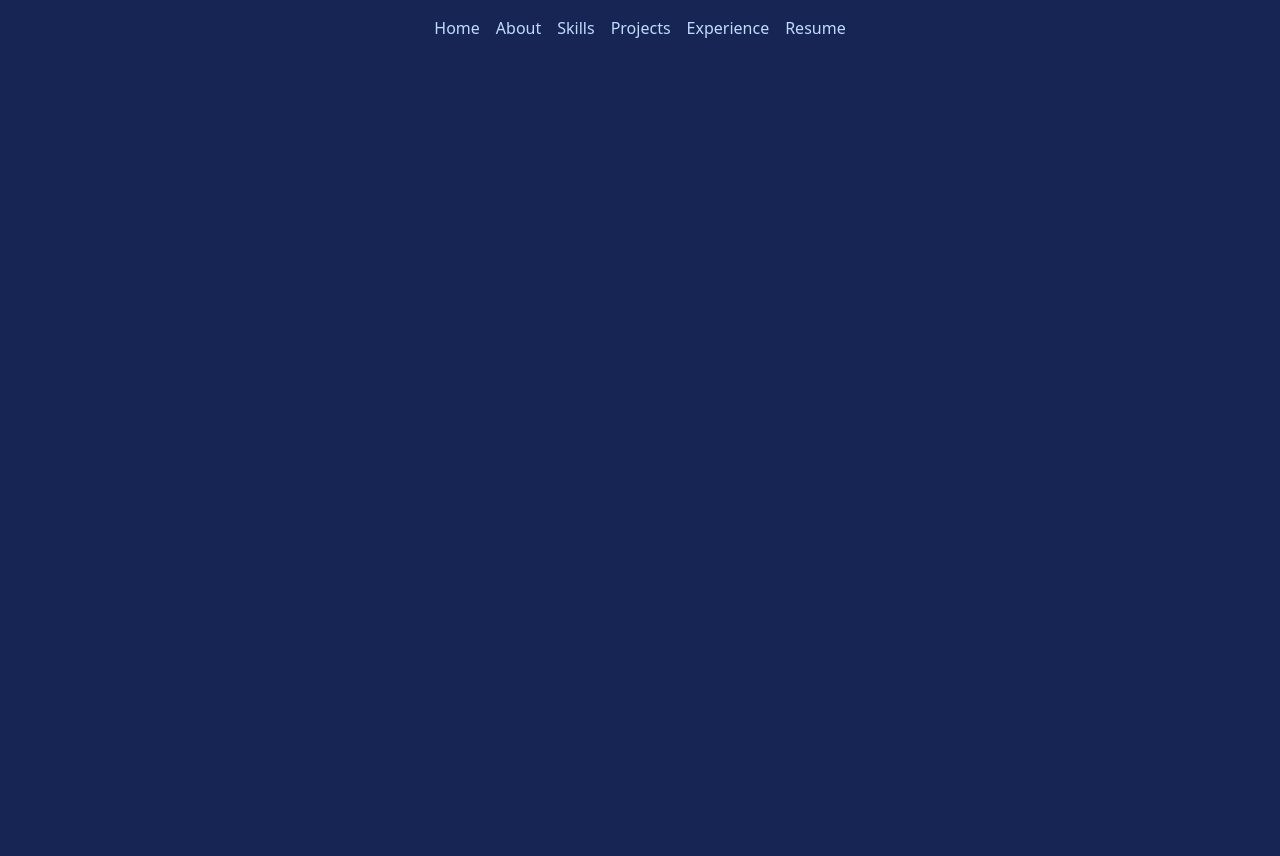
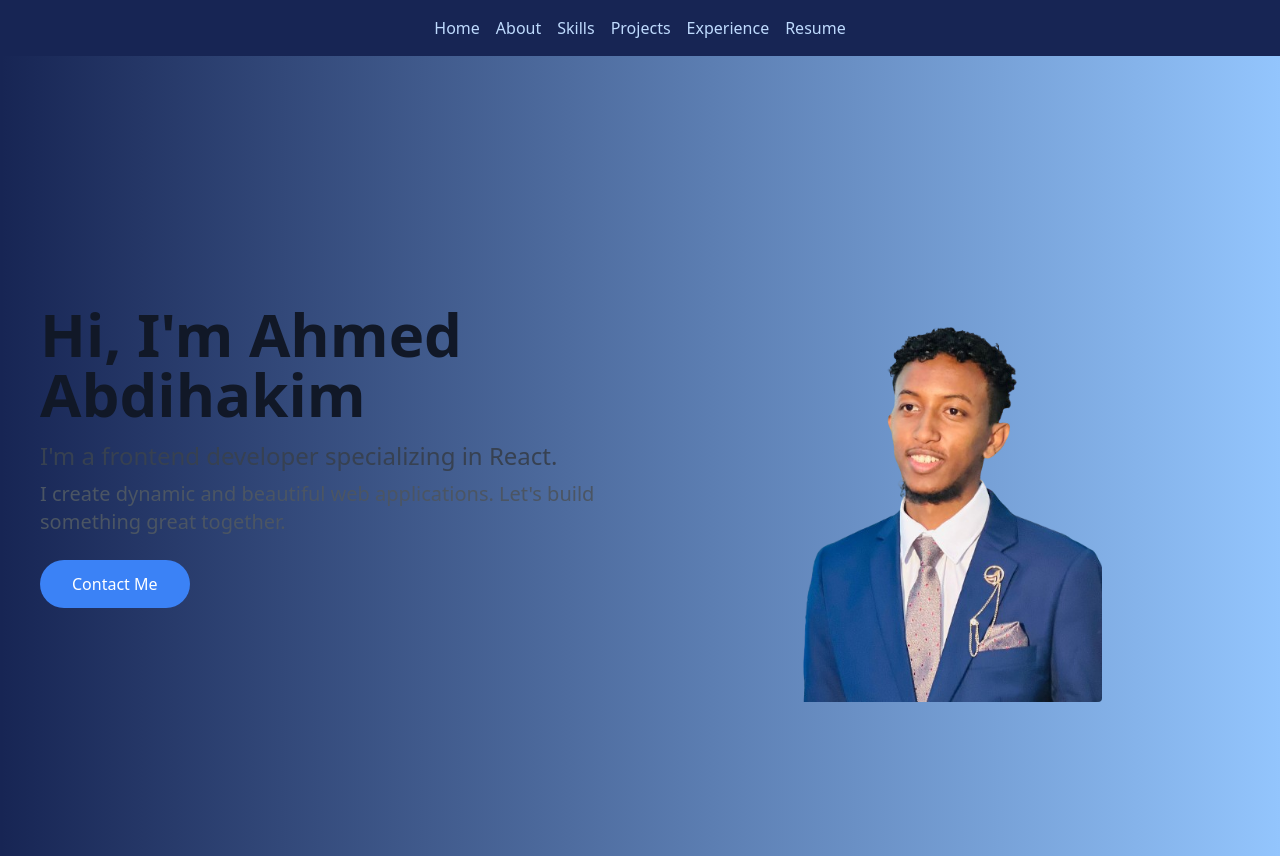
Before and after one commit to AhmedAbdihakim/Portfolio, a React (Vite) app in the folder portfolio/: page / in a window 1280 px wide. Before the commit the page ends 800 px from the top, so only its background shows below. Built offline with nearby package versions, Linux system fonts and the light colour scheme.

Commit message:
Developed home section and made it mobile responsive

```diff
--- a/portfolio/src/App.jsx
+++ b/portfolio/src/App.jsx
@@ -1,5 +1,6 @@
 import { useState } from "react";
 import Navbar from "./components/Navbar";
+import Home from "./components/Home";
 
 const App = () => {
   const [openNav, setOpenNav] = useState(false);
@@ -11,6 +12,7 @@ const App = () => {
   return (
     <div>
       <Navbar handleClick={handleClick} openNav={openNav} />
+      <Home />
     </div>
   );
 };
--- /dev/null
+++ b/portfolio/src/components/Home.jsx
@@ -0,0 +1,36 @@
+import React from "react";
+import hero from "../assets/Hero.png";
+
+const Home = () => {
+  return (
+    <section
+      id="home"
+      className="sm:bg-gradient-to-r from-transparent to-blue-300 h-screen grid grid-cols-1 sm:grid-cols-2 items-center p-6"
+    >
+      <div className="order-2 sm:order-1 text-center sm:text-left p-4">
+        <h1 className="text-4xl sm:text-6xl font-bold text-gray-900 dark:text-white">
+          Hi, I'm Ahmed Abdihakim
+        </h1>
+        <p className="mt-4 text-xl sm:text-2xl text-gray-700 dark:text-gray-300">
+          I'm a frontend developer specializing in React.
+        </p>
+        <p className="mt-2 text-lg sm:text-xl text-gray-600 dark:text-gray-400">
+          I create dynamic and beautiful web applications. Let's build something
+          great together.
+        </p>
+        <button className="mt-6 px-8 py-3 bg-blue-500 text-white rounded-full hover:bg-blue-600 focus:outline-none focus:ring-2 focus:ring-blue-300">
+          <a href="#contact">Contact Me</a>
+        </button>
+      </div>
+      <div className="order-1 sm:order-2  justify-center items-center h-full hidden sm:flex">
+        <img
+          src={hero}
+          alt="Hero"
+          className="w-full sm:w-3/4 lg:w-1/2 h-auto rounded-b"
+        />
+      </div>
+    </section>
+  );
+};
+
+export default Home;
--- a/portfolio/src/components/Navbar.jsx
+++ b/portfolio/src/components/Navbar.jsx
@@ -52,32 +52,56 @@ const Navbar = ({ handleClick, openNav }) => {
           <nav className="flex sm:hidden w-screen h-screen justify-center">
             <ul className="flex flex-col  space-y-8 text-2xl ">
               <li>
-                <a href="#home" className="hover:text-blue-100">
+                <a
+                  href="#home"
+                  className="hover:text-blue-100"
+                  onClick={handleClick}
+                >
                   Home
                 </a>
               </li>
               <li>
-                <a href="#about" className="hover:text-blue-100">
+                <a
+                  href="#about"
+                  className="hover:text-blue-100"
+                  onClick={handleClick}
+                >
                   About
                 </a>
               </li>
               <li>
-                <a href="#skills" className="hover:text-blue-100">
+                <a
+                  href="#skills"
+                  className="hover:text-blue-100"
+                  onClick={handleClick}
+                >
                   Skills
                 </a>
               </li>
               <li>
-                <a href="#projects" className="hover:text-blue-100">
+                <a
+                  href="#projects"
+                  className="hover:text-blue-100"
+                  onClick={handleClick}
+                >
                   Projects
                 </a>
               </li>
               <li>
-                <a href="#experience" className="hover:text-blue-100">
+                <a
+                  href="#experience"
+                  className="hover:text-blue-100"
+                  onClick={handleClick}
+                >
                   Experience
                 </a>
               </li>
               <li>
-                <a href="" className="hover:text-blue-100">
+                <a
+                  href=""
+                  className="hover:text-blue-100"
+                  onClick={handleClick}
+                >
                   Resume
                 </a>
               </li>
```
Also changed, not shown: portfolio/src/assets/Hero.png (renamed from portfolio/src/assets/portfolio-hero.png).
